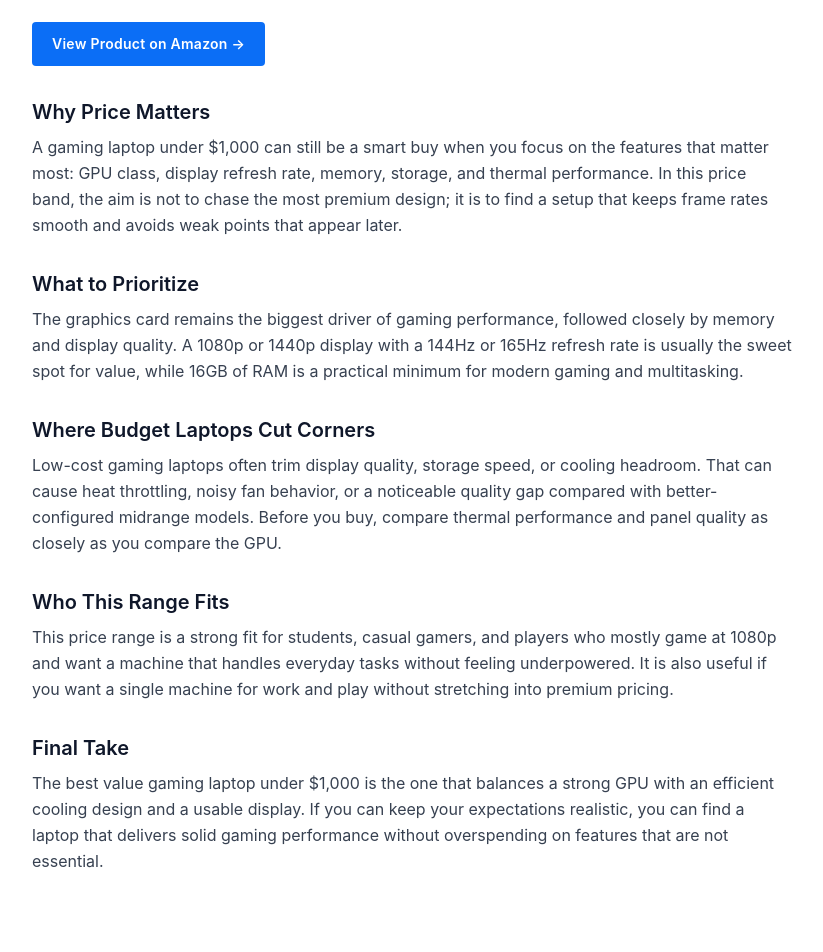
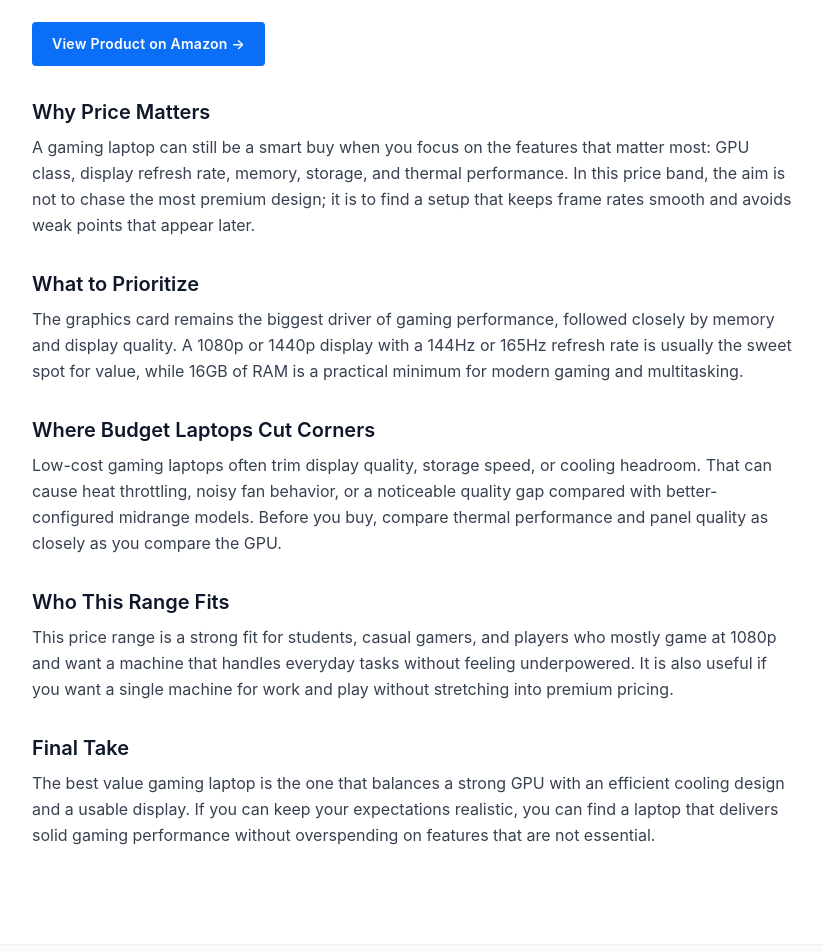
Before and after one commit to sugandhakc30-cmyk/suku, a Next.js app: page /reviews/best-gaming-laptop in a window 1280 px wide. Shown: the part 680-1632 px from the top of the page, without its empty margins (24-847 px from the left). Built offline with nearby package versions, Linux system fonts and the light colour scheme; no server answers.

Commit message:
Update articles.ts

```diff
--- a/data/articles.ts
+++ b/data/articles.ts
@@ -46,11 +46,11 @@ export const articles: Article[] = [
     date: '2026-08-16',
     affiliateUrl: 'https://amzn.to/4qqc7r6',
     sections: [
-      { heading: 'Why Price Matters', body: 'A gaming laptop under $1,000 can still be a smart buy when you focus on the features that matter most: GPU class, display refresh rate, memory, storage, and thermal performance. In this price band, the aim is not to chase the most premium design; it is to find a setup that keeps frame rates smooth and avoids weak points that appear later.' },
+      { heading: 'Why Price Matters', body: 'A gaming laptop  can still be a smart buy when you focus on the features that matter most: GPU class, display refresh rate, memory, storage, and thermal performance. In this price band, the aim is not to chase the most premium design; it is to find a setup that keeps frame rates smooth and avoids weak points that appear later.' },
       { heading: 'What to Prioritize', body: 'The graphics card remains the biggest driver of gaming performance, followed closely by memory and display quality. A 1080p or 1440p display with a 144Hz or 165Hz refresh rate is usually the sweet spot for value, while 16GB of RAM is a practical minimum for modern gaming and multitasking.' },
       { heading: 'Where Budget Laptops Cut Corners', body: 'Low-cost gaming laptops often trim display quality, storage speed, or cooling headroom. That can cause heat throttling, noisy fan behavior, or a noticeable quality gap compared with better-configured midrange models. Before you buy, compare thermal performance and panel quality as closely as you compare the GPU.' },
       { heading: 'Who This Range Fits', body: 'This price range is a strong fit for students, casual gamers, and players who mostly game at 1080p and want a machine that handles everyday tasks without feeling underpowered. It is also useful if you want a single machine for work and play without stretching into premium pricing.' },
-      { heading: 'Final Take', body: 'The best value gaming laptop under $1,000 is the one that balances a strong GPU with an efficient cooling design and a usable display. If you can keep your expectations realistic, you can find a laptop that delivers solid gaming performance without overspending on features that are not essential.' }
+      { heading: 'Final Take', body: 'The best value gaming laptop  is the one that balances a strong GPU with an efficient cooling design and a usable display. If you can keep your expectations realistic, you can find a laptop that delivers solid gaming performance without overspending on features that are not essential.' }
     ]
   },
   {
```
